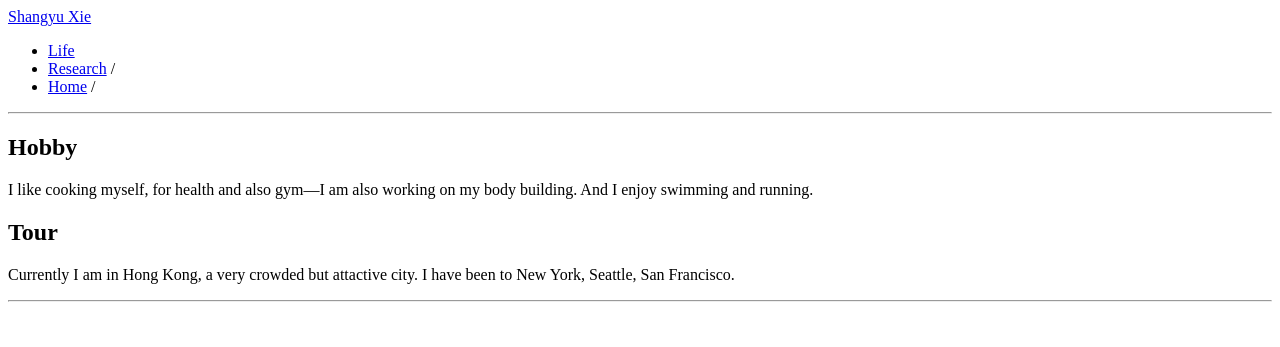
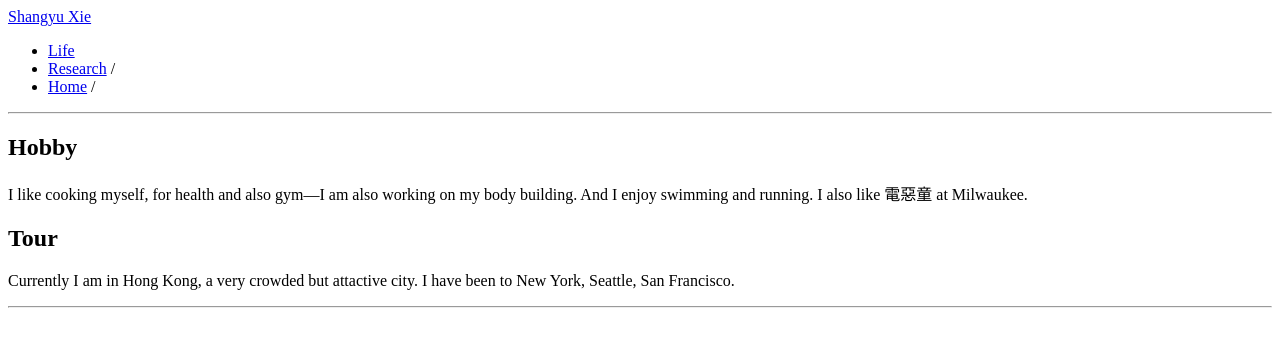
Before and after one commit to songwellxie/songwellxie.github.io, a Jekyll site: the page built from life.md, in a window 1280 px wide. Shown: the top 347 px of the page. Built offline with Jekyll 4.4.1, drawn with Linux system fonts in a browser that asks for light colours; our own code applies the rules of GitHub Pages for plain Markdown files.

Commit message:
Update life.md

```diff
--- a/life.md
+++ b/life.md
@@ -5,7 +5,7 @@ layout: default
 ## Hobby
 
 I like cooking myself, for health and also gym---I am also working on my body building. And I enjoy swimming and running.
-
+I also like 電惡童 at Milwaukee.
 
 ## Tour
 
```
